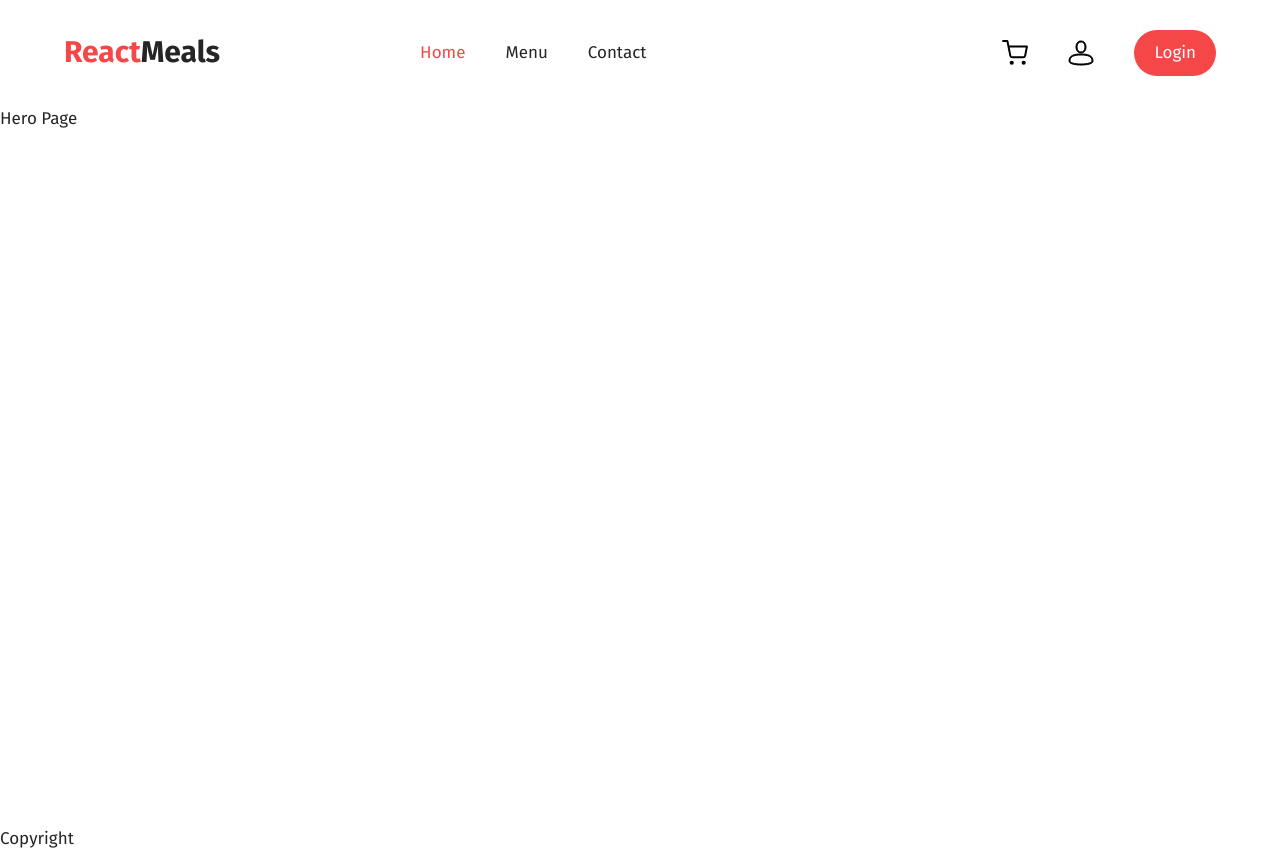
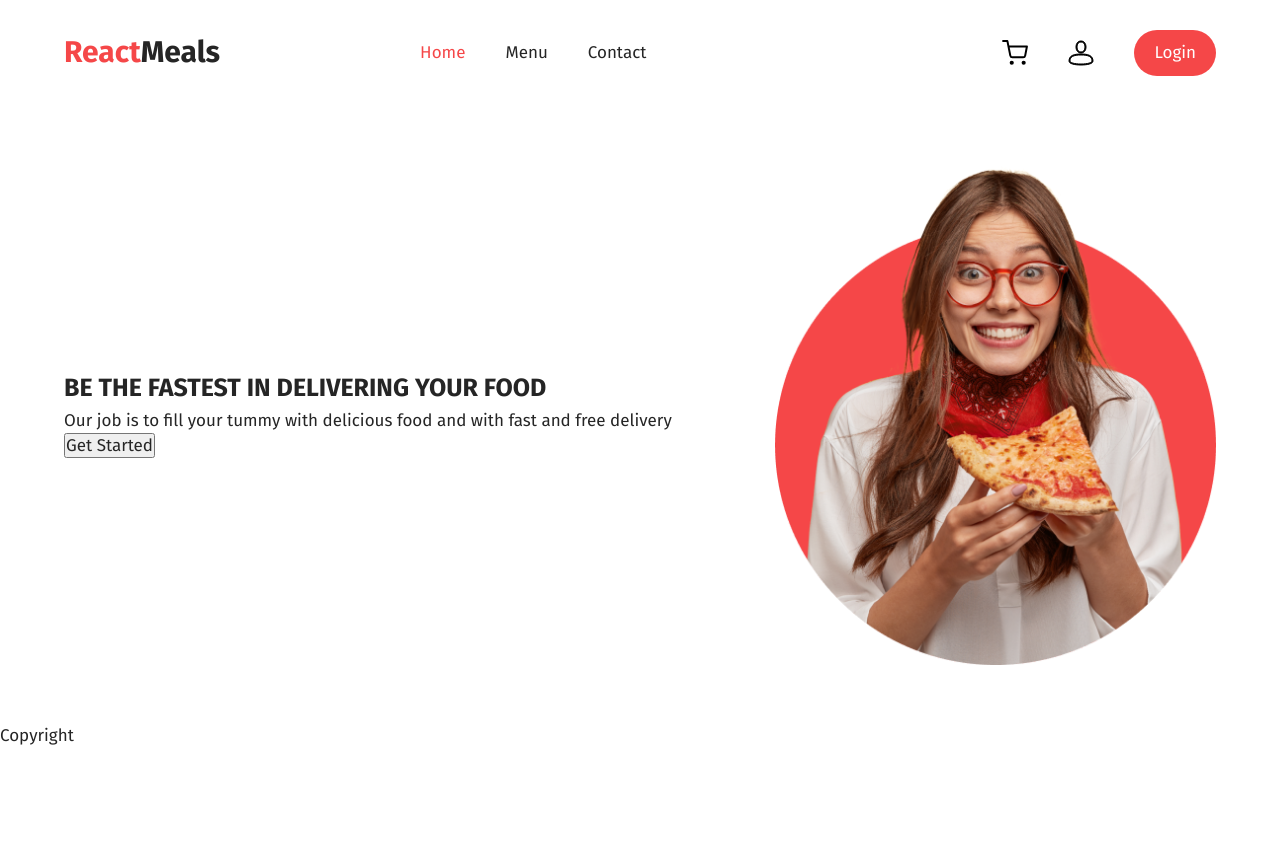
Before and after one commit to findshrey/food-order-app, a React (Create React App) app: page / in a window 1280 px wide. After the commit the page ends 800 px from the top, so only its background shows below. Built offline with nearby package versions, Linux system fonts and the light colour scheme.

Commit message:
Refactor: Homepage

```diff
--- a/src/components/Hero/Hero.js
+++ b/src/components/Hero/Hero.js
@@ -1,11 +1,22 @@
 import React from "react"
 
+import imgHero from "../../assets/img-hero.png"
 import styles from "./Hero.module.scss"
 
 const Hero = () => {
    return (
       <section className={styles.hero}>
-         <p>Hero Page</p>
+         <div className={styles["hero-text"]}>
+            <h2>BE THE FASTEST IN DELIVERING YOUR FOOD</h2>
+            <p>
+               Our job is to fill your tummy with delicious food and with fast
+               and free delivery
+            </p>
+            <button>Get Started</button>
+         </div>
+         <div className={styles["hero-img"]}>
+            <img src={imgHero} />
+         </div>
       </section>
    )
 }
--- a/src/components/Hero/Hero.module.scss
+++ b/src/components/Hero/Hero.module.scss
@@ -1,3 +1,18 @@
 .hero {
-   min-height: 90vh;
+   // min-height: 90vh;
+   display: flex;
+   padding: 5rem 0;
+
+   &-text {
+      flex: 3;
+      margin-right: 5rem;
+      display: flex;
+      flex-direction: column;
+      align-items: flex-start;
+      justify-content: center;
+   }
+
+   &-img {
+      flex: 2;
+   }
 }
--- a/src/index.scss
+++ b/src/index.scss
@@ -94,7 +94,7 @@ img {
 // ---------- UTILITY CLASSES & MIXINS ---------- //
 .container {
    width: 90%;
-   max-width: 1280px;
+   max-width: 1200px;
    margin: 0 auto;
 }
 
--- a/src/pages/HomePage.js
+++ b/src/pages/HomePage.js
@@ -4,9 +4,9 @@ import Hero from "../components/Hero/Hero"
 
 const HomePage = () => {
    return (
-      <>
+      <div className="container">
          <Hero />
-      </>
+      </div>
    )
 }
 
```
Also changed, not shown: src/assets/img-hero.png (added).
